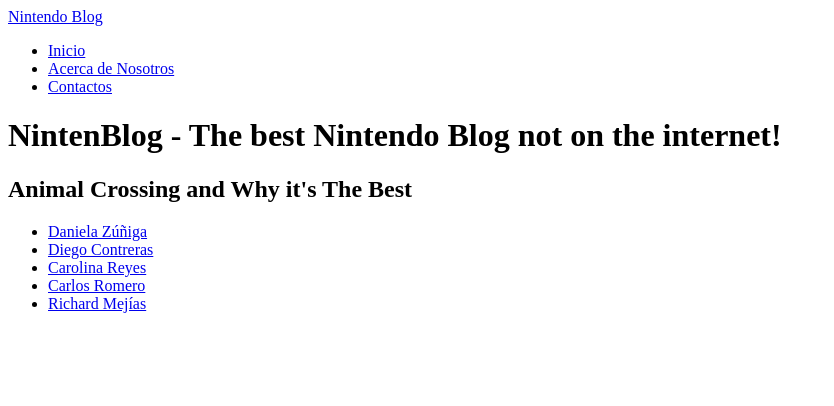
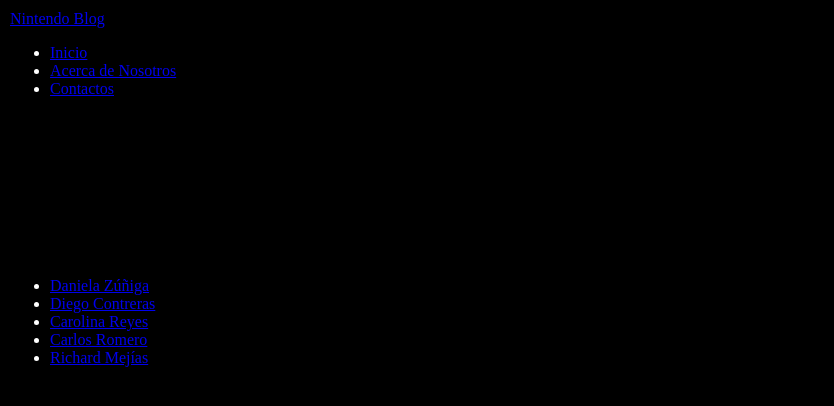
Before and after one commit to IA-slayer/Group-the-blog-6, a plain HTML site: page index.html in a window 1280 px wide. Shown: the whole page, without its empty margins (0-834 px from the left). Drawn offline with Linux system fonts and the light colour scheme.

Commit message:
fondo negro

```diff
--- a/style.css
+++ b/style.css
@@ -2,3 +2,19 @@ html {
   height: 100%;
   width: 100%;
 }
+body {
+  background-color:black;
+  margin: 0;
+  padding: 0;
+}
+header {
+  background-color:black;
+  color: white;
+  padding: 10px;
+  font-family: 'ArcadeClassic';
+}
+footer {
+  background-color: black;
+  color: white;
+  padding: 10px;
+}
```
